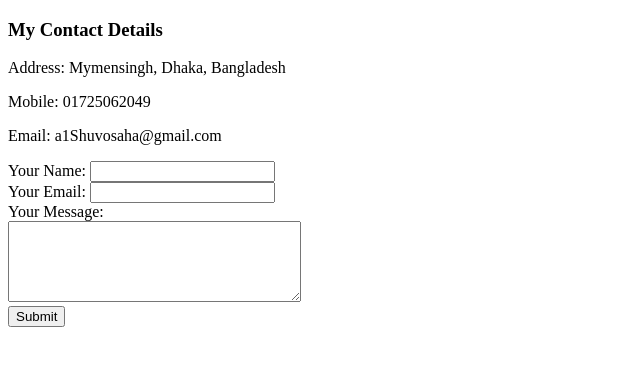
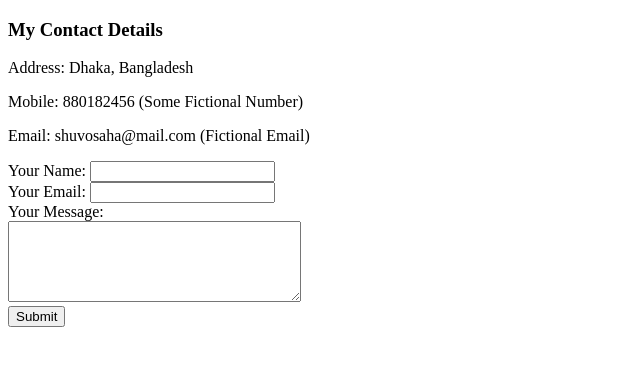
Before and after one commit to Skilledfox/cv, a plain HTML site: page contact.html in a window 1280 px wide. Shown: the whole page, without its empty margins (0-640 px from the left). Drawn offline with Linux system fonts and the light colour scheme.

Commit message:
Update contact.html

```diff
--- a/contact.html
+++ b/contact.html
@@ -6,9 +6,9 @@
   </head>
   <body>
     <h3>My Contact Details</h3>
-    <p>Address: Mymensingh, Dhaka, Bangladesh</p>
-    <p>Mobile: 01725062049</p>
-    <p>Email: a1Shuvosaha@gmail.com</p>
+    <p>Address: Dhaka, Bangladesh</p>
+    <p>Mobile: 880182456 (Some Fictional Number)</p>
+    <p>Email: shuvosaha@mail.com (Fictional Email)</p>
     <form action="mailto:joe@gmail.com" method="post" enctype="text/plain">
       <label>Your Name:</label>
       <input name="yourName" type="text" name="" value="">
```
